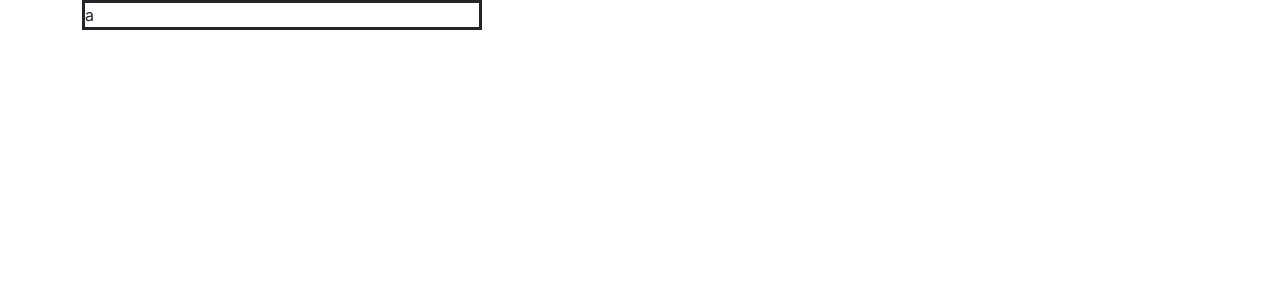
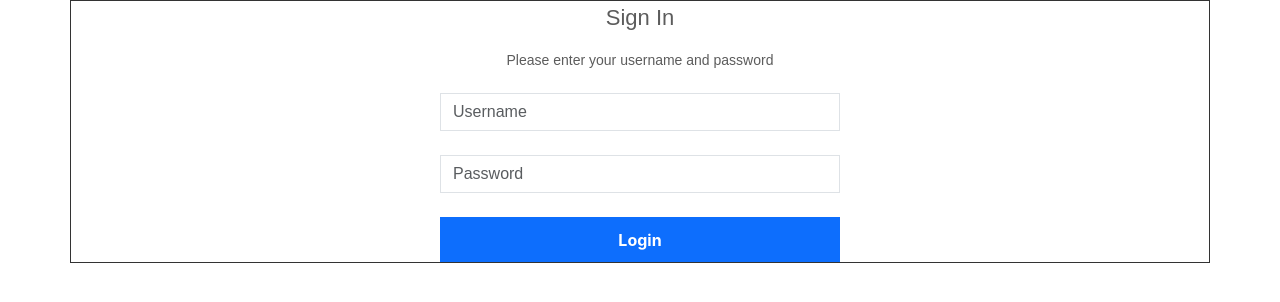
Before and after one commit to YayangSetiaBudi14/sardom-perfumery, a React (Create React App) app in the folder reactjs/: page /login in a window 1280 px wide. Shown: the top 302 px of the page. Built offline with nearby package versions, Linux system fonts and the light colour scheme.

Commit message:
update login view

```diff
--- a/reactjs/src/components/LoginCom.jsx
+++ b/reactjs/src/components/LoginCom.jsx
@@ -75,10 +75,25 @@ function LoginCom() {
     // </section>
 
     <section>
-      <div className="container">
+      <div className="container" style={{ border: '1px solid rgba(0, 0, 0, 0.8)'}}>
         <div className="login-content">
-          a
+          <div className="login-text text-center sans-serif" style={{ color: '#5c5c5c'}}>
+            <p style={{ fontSize: 22}}>Sign In</p>
+            <p style={{ fontSize: 14}}>Please enter your username and password</p>
+          </div>
+
+          <form action="" id="login" method="post" onSubmit={handleSubmit}>
+            <div className="form-outline mb-4">
+              <input type="username" id="username" className="form-control sans-serif rounded-0" placeholder="Username" value={username} onChange={e => setUsername(e.target.value)} required />
+            </div>
+
+            <div className="form-outline mb-4">
+              <input type="password" id="password" className="form-control sans-serif rounded-0" placeholder="Password" value={password} onChange={e => setPassword(e.target.value)} required />
+            </div>
+            <button className="login-button btn btn-primary rounded-0" type="submit"><b>Login</b></button>
+          </form>
         </div>
+
       </div>
     </section>
   )
--- a/reactjs/src/index.css
+++ b/reactjs/src/index.css
@@ -13,12 +13,26 @@ code {
 }
 
 .login-content{
-  border-style: solid;
   width: 400px;
+  margin-left: auto;
+  margin-right: auto;
 }
 
 .navbar-text{
-  font-size: 15px;
+  font-size: 14px;
   color: #ffffff;
   font-weight: bold;
 }
+
+.sans-serif{
+  font-family: sans-serif;
+}
+
+.login-text{
+  margin-bottom: 22px;
+}
+
+.login-button{
+  height: 45px;
+  width: 100%;
+}
```
